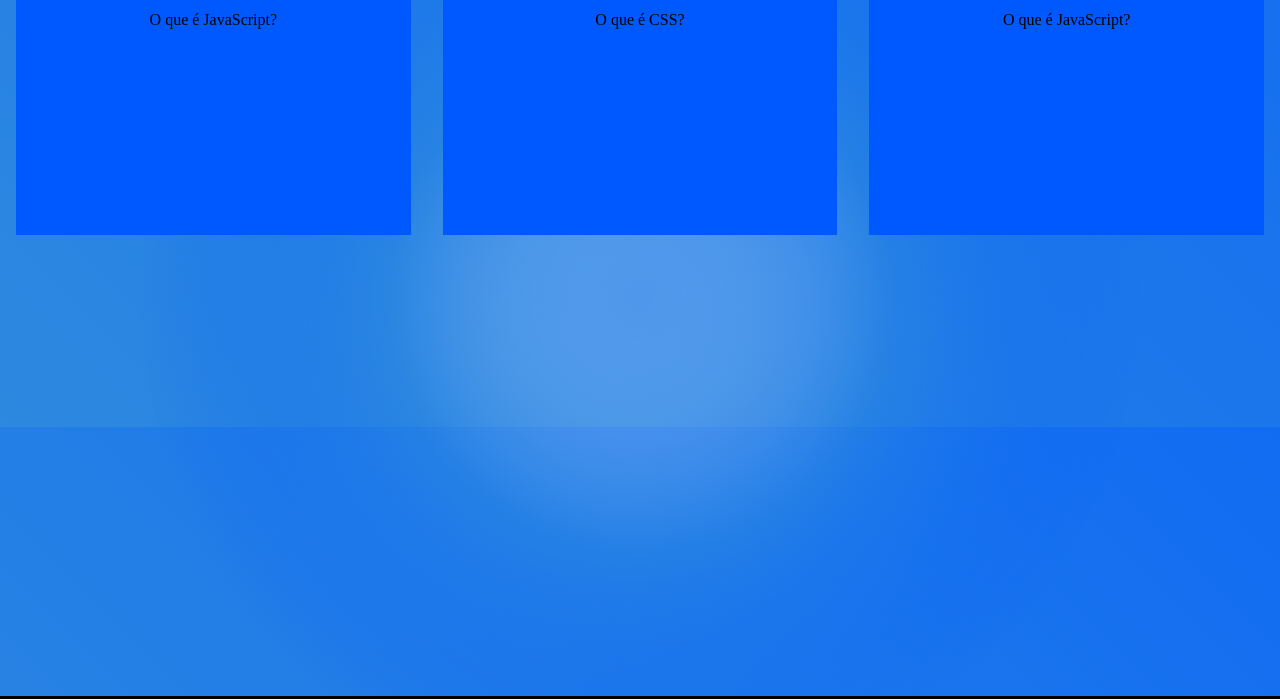
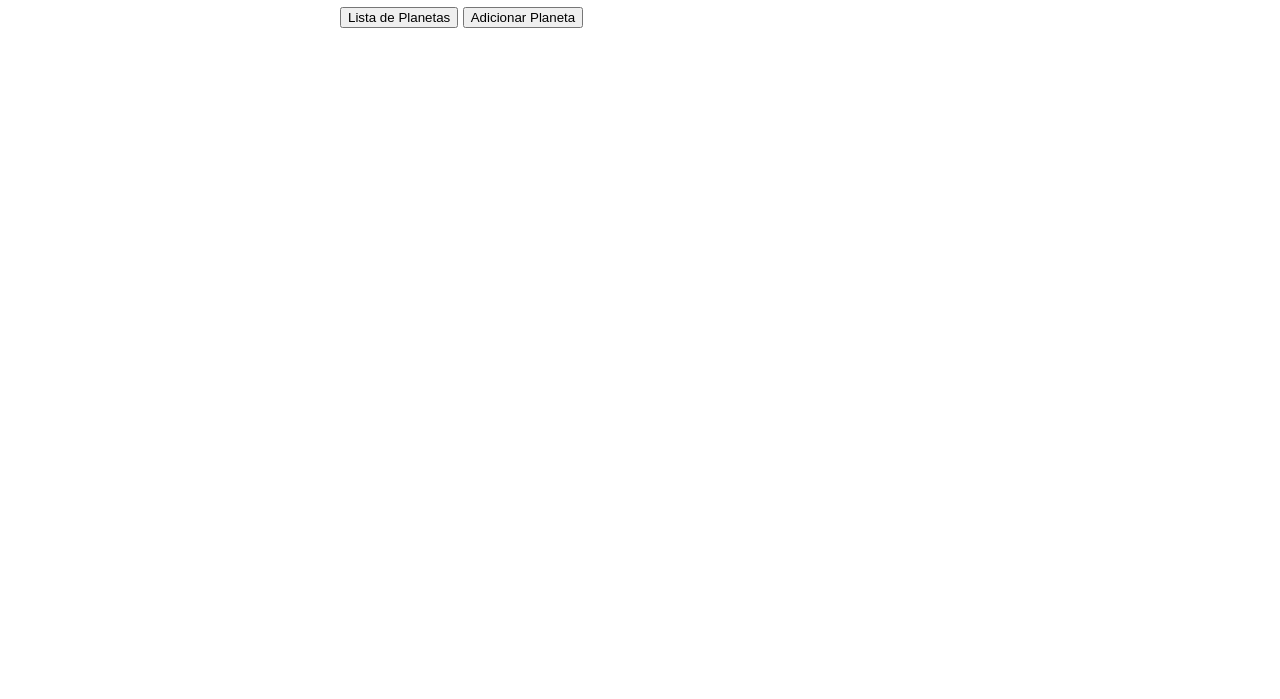
Before and after one commit to Gabiitorcatee/maistestes, a plain HTML site: page index.html in a window 1280 px wide. Shown: the part 101-800 px from the top of the page. Drawn offline with Linux system fonts and the light colour scheme.

Commit message:
dicionário de planetas

```diff
--- a/index.html
+++ b/index.html
@@ -1,103 +1,104 @@
 <!DOCTYPE html>
-<html lang="pt.br">
-
+<html lang="pt-BR">
 <head>
     <meta charset="UTF-8">
     <meta name="viewport" content="width=device-width, initial-scale=1.0">
-    <link rel="stylesheet" href="assets/style.css">
-    <title>FlashCard</title>
+    <title>Dicionário de Planetas</title>
     <style>
-        body {
-            margin: 0;
-            overflow: hidden;
-            font-family: Bai Jamjuree;
-        }
-        canvas {
-            position: absolute;
-            top: 0;
-            left: 0;
-            z-index: -1; /* Coloca o canvas atrás de outros elementos */
-        }
-        footer {
-            background-color: black;
-            color: white;
-            position: fixed;
-            bottom: 0;
-            width: 100%;
-            height: 0.2rem;
-        }
-        footer p {
-            text-align: center;
-            font-size: 0.6rem;
-            margin-top: 0.5rem;
-        }
-        /* Seu código CSS existente aqui... */
+        body { font-family: Arial, sans-serif; }
+        .container { max-width: 600px; margin: 0 auto; padding: 20px; }
+        .planet-info { border: 1px solid #ccc; padding: 10px; margin-bottom: 10px; }
     </style>
 </head>
+<body>
+    <div class="container">
+        <h1>Dicionário de Planetas</h1>
+        <button onclick="listarPlanetas()">Lista de Planetas</button>
+        <button onclick="mostrarFormularioAdicionar()">Adicionar Planeta</button>
 
-<body>
-    <canvas id="canvas"></canvas>
-    <main>
-        <section id="container">
-            <article class="cartao">
-                <div class="cartao__conteudo">
-                    <h3> Programação</h3>
-                    <div class="cartao__conteudo__pergunta">
-                        <p> O que é JavaScript?</p>
-                    </div>
-                    <div class="cartao__conteudo__resposta">
-                        <p>O JavaScript é uma linguagem da Programação</p>
-                    </div>
-                </div>
-            </article>
-            <article class="cartao">
-                <div class="cartao__conteudo">
-                    <h3>Programação</h3>
-                    <div class="cartao__conteudo__pergunta"> <p> O que é CSS?</p>
-                    </div>
-                    <div class="cartao__conteudo__resposta"> <p> O CSS é uma linguagem de estilização</p>
-                    </div>
-                </div>
-            </article>
-            <article class="cartao">
-                <div class="cartao__conteudo">
-                    <h3> Programação</h3>
-                    <div class="cartao__conteudo__pergunta">
-                        <p> O que é JavaScript?</p>
-                    </div>
-                    <div class="cartao__conteudo__resposta">
-                        <p>O JavaScript é uma linguagem da Programação</p>
-                    </div>
-                </div>
-            </article>
-        </section>
-    </main>
+        <div id="output"></div>
 
-    <footer>
-        <p> Projeto desenvolvido pela Alura, sem fins lucrativos</p>
-    </footer>
+        <!-- Formulário para adicionar ou editar um planeta -->
+        <div id="formulario" style="display:none;">
+            <h3 id="formTitulo">Adicionar Planeta</h3>
+            <label>Nome:</label><br>
+            <input type="text" id="nome"><br><br>
+            <label>Apelido:</label><br>
+            <input type="text" id="apelido"><br><br>
+            <label>Tamanho:</label><br>
+            <input type="text" id="tamanho"><br><br>
+            <label>Distância do Sol:</label><br>
+            <input type="text" id="distancia"><br><br>
+            <button onclick="salvarPlaneta()">Salvar</button>
+            <button onclick="cancelar()">Cancelar</button>
+        </div>
+    </div>
 
     <script>
-        const canvas = document.getElementById('canvas');
-        const ctx = canvas.getContext('2d');
+        let planetas = {
+            'Mercúrio': { 'tamanho': 4879, 'distancia': 57.9, 'apelido': 'O Planeta de Fogo' },
+            'Vênus': { 'tamanho': 1204, 'distancia': 108.2, 'apelido': 'Estrela dalva ou Vesper' },
+            'Terra': { 'tamanho': 12756, 'distancia': 149.6, 'apelido': 'O Planeta Azul' },
+            'Marte': { 'tamanho': 6792, 'distancia': 227.9, 'apelido': 'O Planeta Vermelho' },
+            'Júpiter': { 'tamanho': 142984, 'distancia': 778.6, 'apelido': 'Gigante Gasoso' },
+            'Saturno': { 'tamanho': 120536, 'distancia': 1433.5, 'apelido': 'Senhor dos Anéis' },
+            'Urano': { 'tamanho': 51118, 'distancia': 2872.5, 'apelido': 'Gigante de Gelo' },
+            'Netuno': { 'tamanho': 49528, 'distancia': 4504.3, 'apelido': 'O Planeta Azul' }
+        };
 
-        canvas.width = window.innerWidth;
-        canvas.height = window.innerHeight;
-
-        function animate() {
-            ctx.clearRect(0, 0, canvas.width, canvas.height);
-            const time = Date.now() * 0.002;
-            const gradient = ctx.createRadialGradient(canvas.width / 2, canvas.height / 2, 0, canvas.width / 2, canvas.height / 2, 500);
-            gradient.addColorStop(0, 'rgba(255, 255, 255, 0.2)');
-            gradient.addColorStop(0.5, 'rgba(45, 137, 223, 0.5)');
-            gradient.addColorStop(1, 'rgba(0, 89, 255, 0)');
-            ctx.fillStyle = gradient;
-            ctx.fillRect(0, 0, canvas.width, canvas.height);
-            requestAnimationFrame(animate);
+        function listarPlanetas() {
+            let output = document.getElementById("output");
+            output.innerHTML = "<h2>Lista de Planetas</h2>";
+            for (const planeta in planetas) {
+                const info = planetas[planeta];
+                output.innerHTML += `<div class="planet-info">
+                    <h3>${planeta}</h3>
+                    <p>Tamanho: ${info.tamanho} km</p>
+                    <p>Distância do Sol: ${info.distancia} milhões de km</p>
+                    <p>Apelido: ${info.apelido}</p>
+                    <button onclick="editarPlaneta('${planeta}')">Editar</button>
+                    <button onclick="removerPlaneta('${planeta}')">Remover</button>
+                </div>`;
+            }
         }
 
-        animate();
+        function mostrarFormularioAdicionar() {
+            document.getElementById("formulario").style.display = "block";
+            document.getElementById("formTitulo").innerText = "Adicionar Planeta";
+            document.getElementById("nome").value = "";
+            document.getElementById("apelido").value = "";
+            document.getElementById("tamanho").value = "";
+            document.getElementById("distancia").value = "";
+        }
+
+        function salvarPlaneta() {
+            const nome = document.getElementById("nome").value;
+            const apelido = document.getElementById("apelido").value;
+            const tamanho = document.getElementById("tamanho").value;
+            const distancia = document.getElementById("distancia").value;
+
+            planetas[nome] = { 'apelido': apelido, 'tamanho': tamanho, 'distancia': distancia };
+            document.getElementById("formulario").style.display = "none";
+            listarPlanetas();
+        }
+
+        function cancelar() {
+            document.getElementById("formulario").style.display = "none";
+        }
+
+        function removerPlaneta(nome) {
+            delete planetas[nome];
+            listarPlanetas();
+        }
+
+        function editarPlaneta(nome) {
+            document.getElementById("formulario").style.display = "block";
+            document.getElementById("formTitulo").innerText = "Editar Planeta - " + nome;
+            document.getElementById("nome").value = nome;
+            document.getElementById("apelido").value = planetas[nome].apelido;
+            document.getElementById("tamanho").value = planetas[nome].tamanho;
+            document.getElementById("distancia").value = planetas[nome].distancia;
+        }
     </script>
 </body>
-
 </html>
```
